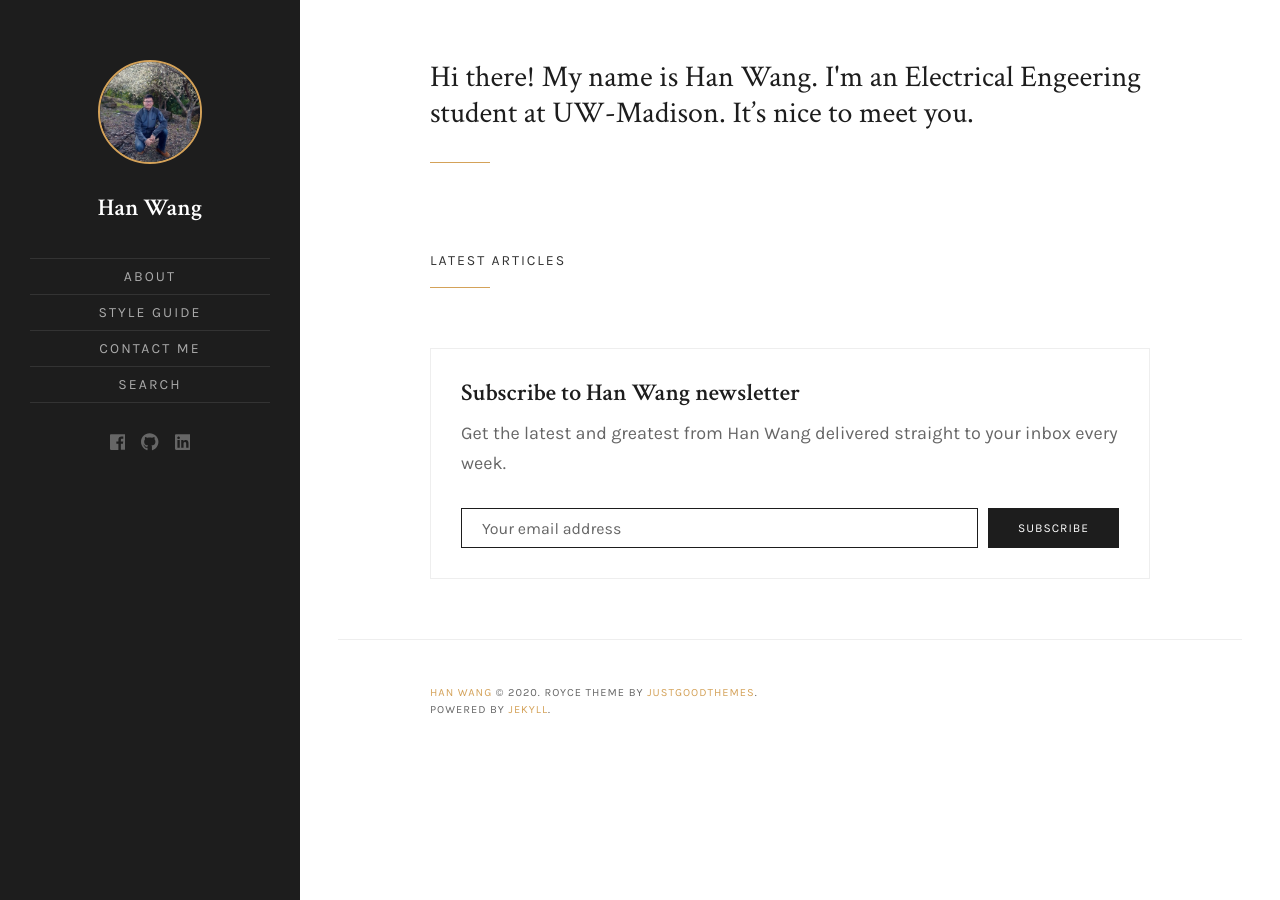
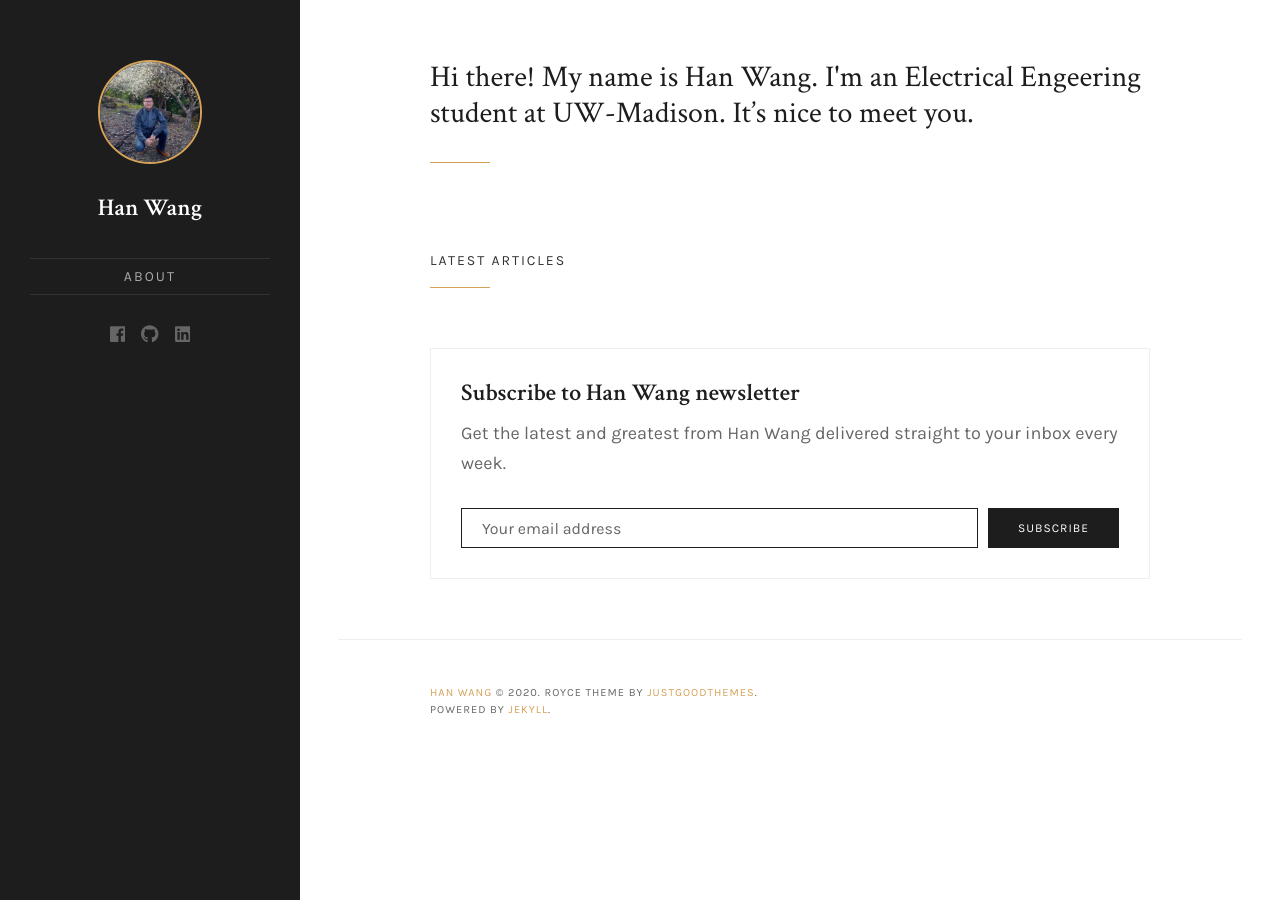
Before and after one commit to yoon172/WangHanSolo.github.io, a Jekyll site: the page built from index.html, in a window 1280 px wide. Built offline with Jekyll 4.4.1, drawn with Linux system fonts in a browser that asks for light colours; the list of posts is cut into pages by our own code; some of the changed lines change nothing that is shown.

Commit message:
remove templates

```diff
--- a/_config.yml
+++ b/_config.yml
@@ -29,12 +29,12 @@ linkedin: 'hanwang27'
 navigation:
   - text: About
     url: /about
-  - text: Style Guide
-    url: /style-guide
-  - text: Contact Me
-    url: /contact
-  - text: Search
-    url: /search
+#  - text: Style Guide
+#    url: /style-guide
+#  - text: Contact Me
+#    url: /contact
+#  - text: Search
+#    url: /search
 
 # Required Plugins
 plugins_dir:
```
Also changed, not shown: 11 other files.
